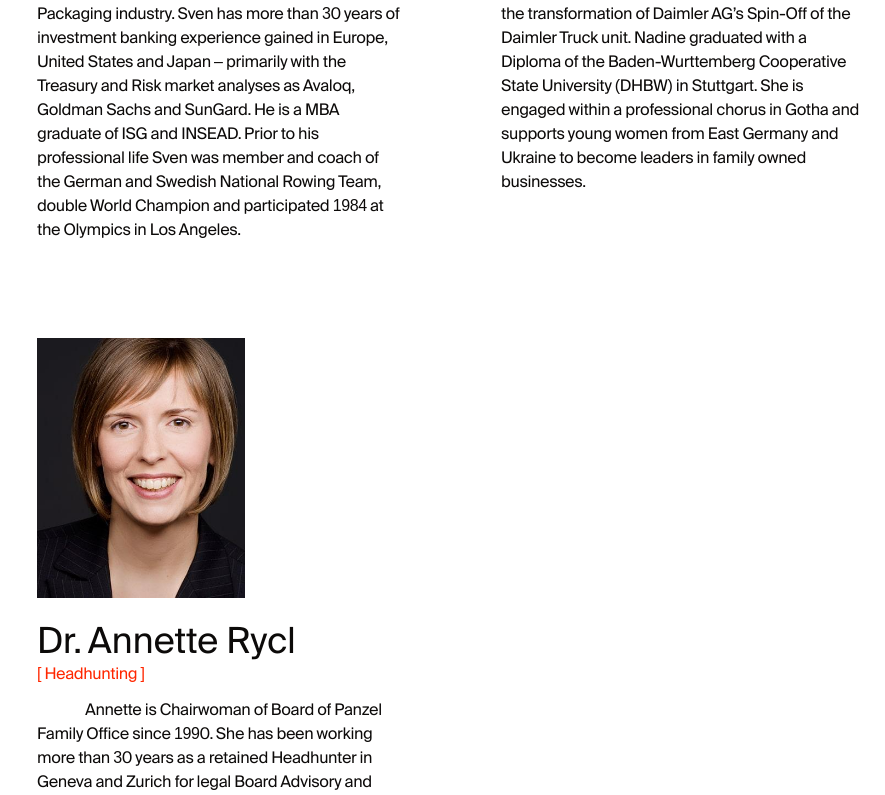
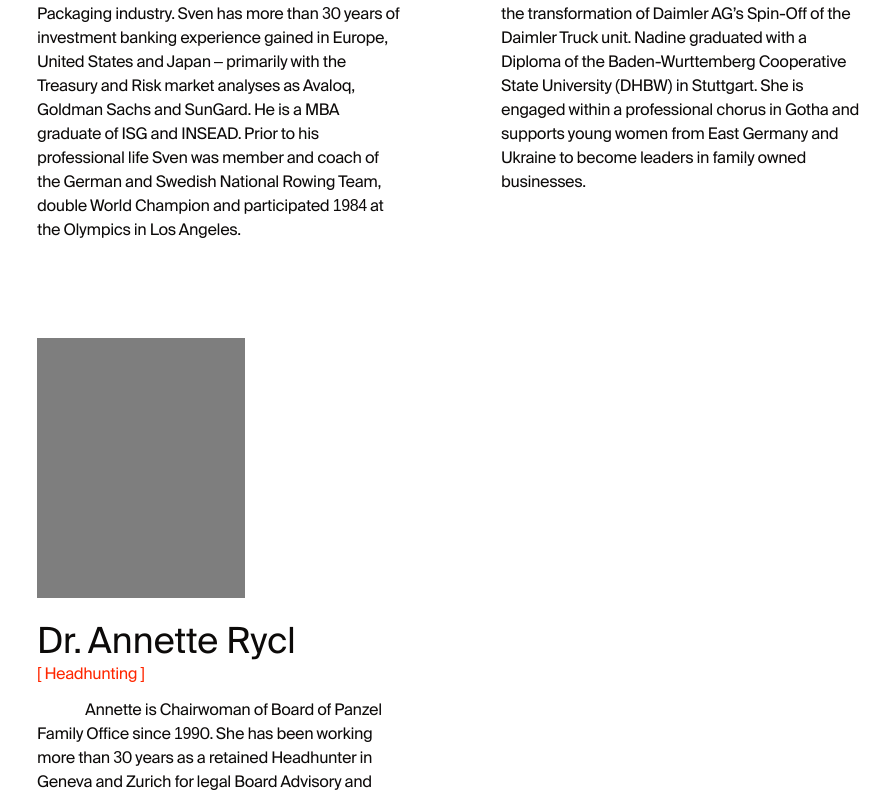
Before and after one commit to leandesigngmbh/panzel-family-office-2, a Next.js app: page / in a window 1280 px wide. Shown: the part 6673-7468 px from the top of the page, without its empty margins (395-1280 px from the left). Built offline with nearby package versions, Linux system fonts and the light colour scheme.

Commit message:
modified team

```diff
--- a/src/components/molecules/Team.tsx
+++ b/src/components/molecules/Team.tsx
@@ -4,7 +4,7 @@ import Image from "next/image";
 type TeamMemberProps = {
   name: string;
   position: string;
-  img: string;
+  img?: string;
   about?: string;
 };
 
@@ -26,7 +26,7 @@ const teamMembers = [
   {
     name: "Dr. Annette Ryčl",
     position: "Headhunting",
-    img: "/assets/team/Nadine-portrait-min.jpg",
+    // img: "/assets/team/Nadine-portrait-min.jpg",
     about:
       "Annette is Chairwoman of Board of Panzel Family Office since 1990. She has been working more than 30 years as a retained Headhunter in Geneva and Zurich for legal Board Advisory and Placements and Recruitments for top tier leadership positions but for women only. She worked in Germany, Norway, Sweden and Switzerland mainly for IR Automotive, Telco and later Private Investment Banking and Wealth Mgt, recruiting investment talent for midsize ($10-500m) Single Family Offices. She studied at University Paris Sorbonne 1 (Panthéon) Philosophy, Political and Social Science and Human Resources. She still advised family dynasties in Canada, Germany, Norway, Sweden and Switzerland and holds lecturers and speeches at WEF, London School of Economics and INSEAD.",
   },
@@ -40,8 +40,12 @@ const TeamItem: React.FC<TeamMemberProps> = ({
 }) => {
   return (
     <li className="flex flex-col gap-6 w-full items-start">
-      <div className="aspect-[4/5] w-52 shrink-0 bg-red overflow-clip relative">
-        <Image src={img} fill alt="" className="w-full h-full object-cover" />
+      <div className="aspect-[4/5] w-52 shrink-0 overflow-clip relative">
+        {img ? (
+          <Image src={img} fill alt="" className="w-full h-full object-cover" />
+        ) : (
+          <div className="absolute inset-0 bg-black animate-pulse" />
+        )}
       </div>
 
       <div className="flex max-w-xl flex-col gap-3 col-span-2">
```
